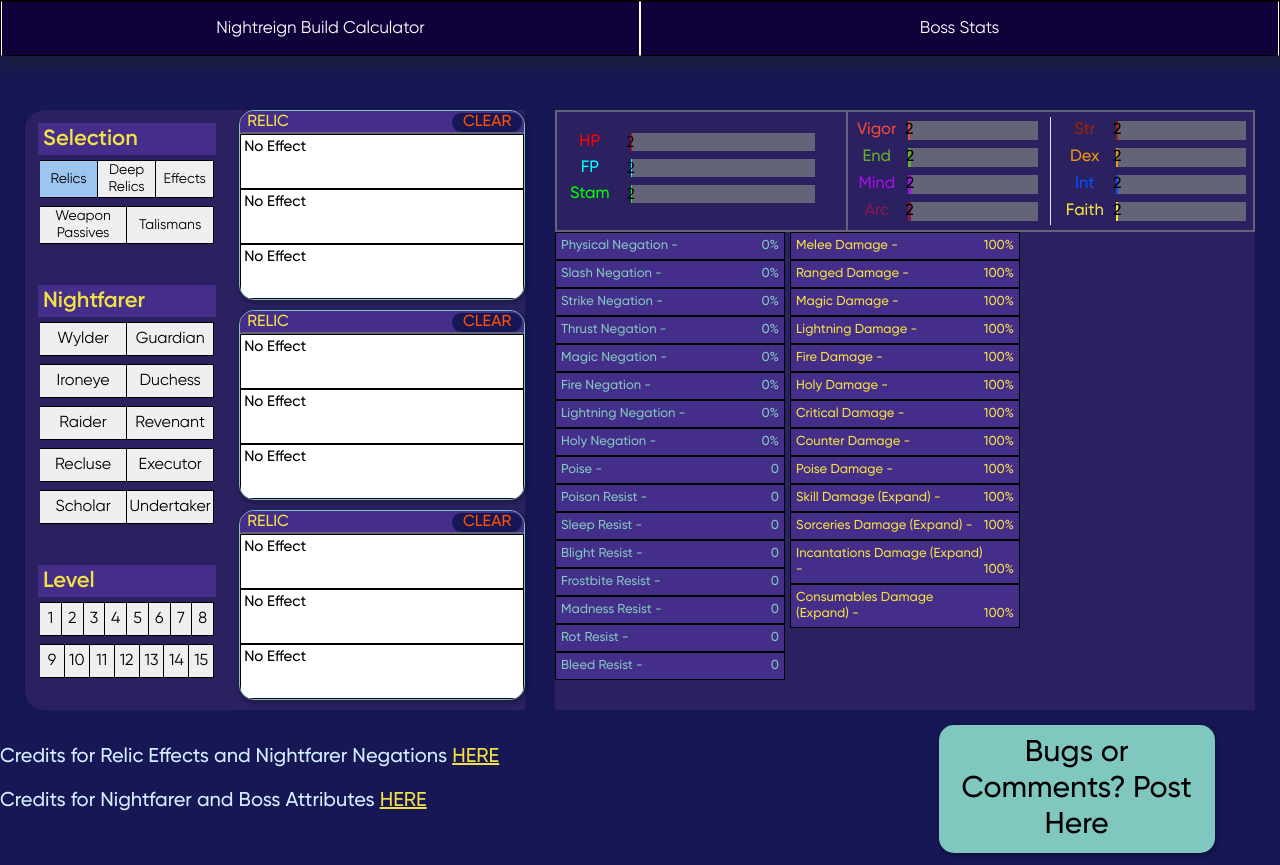
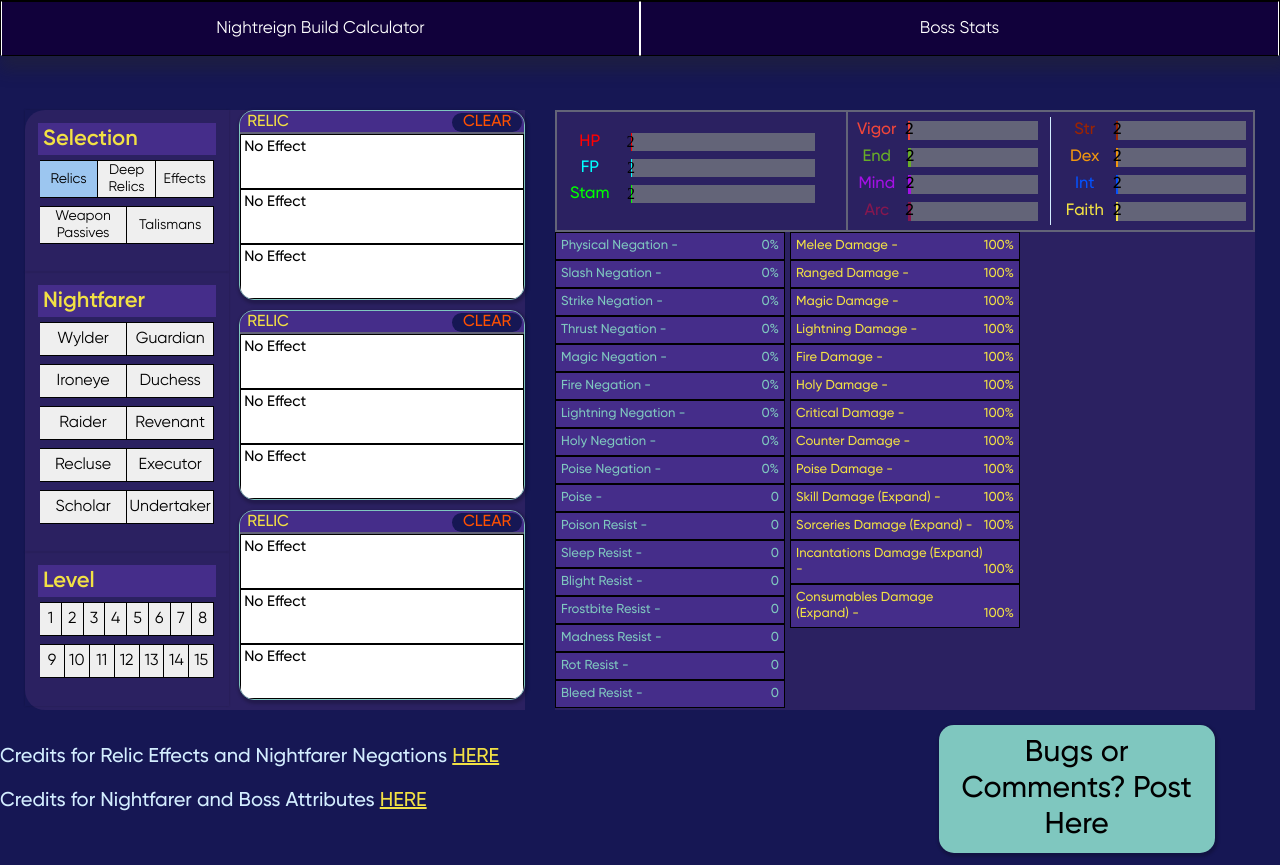
Before and after one commit to NLanese/the-codex, a Next.js app: page /showcases/projects/nightreign in a window 1280 px wide. Built offline with nearby package versions, Linux system fonts and the light colour scheme.

Commit message:
poise relics

```diff
--- a/components/Nightreign/RelicsModal.js
+++ b/components/Nightreign/RelicsModal.js
@@ -346,7 +346,7 @@ if (isCursed){
 }
     return(
         <div style={{height: '100%', paddingBottom: 10}}>
-            <div style={{height: '20%'}}>
+            <div style={{height: '15%'}}>
                 <div>
                     {renderTitle()}
                 </div>
@@ -358,7 +358,7 @@ if (isCursed){
                 </div>
             </div>
 
-            <div style={{overflowY: 'auto', overflowX: 'hidden', marginTop: isMobile ? '20%' : 5, height: isMobile ? "65%" : '80%'}}>
+            <div style={{overflowY: 'auto', overflowX: 'hidden', marginTop: isMobile ? '20%' : 5, height: isMobile ? "75%" : '85%'}}>
                 {renderFilteredEffects()}
             </div>
         </div>
--- a/components/Nightreign/StatSheet.js
+++ b/components/Nightreign/StatSheet.js
@@ -206,7 +206,7 @@ function renderStats(toggles){
                         {renderStat("Fire", "neg", toggles)}
                         {renderStat("Lightning", "neg", toggles)}
                         {renderStat("Holy", "neg", toggles)}
-
+                        {renderStat("Poise ", "neg")}
                         {renderStat("Poise", "malenia_is_overrated_there_I_said_it")}
 
                         {renderStat("Poison", "res", toggles)}
@@ -295,6 +295,7 @@ function renderStats(toggles){
                 {renderStat("Lightning", "neg", toggles)}
                 {renderStat("Holy", "neg", toggles)}
 
+                {renderStat("Poise ", "neg", toggles)}
                 {renderStat("Poise", "malenia_is_overrated_there_I_said_it", toggles)}
 
                 {renderStat("Poison", "res", toggles)}
@@ -533,6 +534,9 @@ function determineRenderedValue(type, variety, toggles){
         }
         else if (type === "Holy"){
             return `${((determineDamModifier(type, variety, toggles) * negationBases.holy) * 100).toFixed(0)}%`
+        }
+        else  if (type === "Poise "){
+            return `${stack_modifiers_ADD("poiseNegation", 0, toggles)}%`
         }
     }
 
@@ -826,6 +830,11 @@ function determineDamModifier(type, relCat=false, toggles){
             totalMod = stack_modifiers('lightningNegation', totalMod, toggles)
             totalMod = stack_modifiers('affNegation', totalMod, toggles)
         }
+        // Finds "Magic Damage Modifiers" and applies
+        else if (type === "Poise "){
+            totalMod = 0
+            totalMod = stack_modifiers_ADD('poiseNegation', totalMod, toggles)
+        }
     }
 
     return totalMod
@@ -844,6 +853,23 @@ function stack_modifiers(key, totalMod, toggles){
             }
         }
     })
+    return totalMod
+}
+
+function stack_modifiers_ADD(key, totalMod, toggles){
+    let mods = findDamageTypeFromEffects(key)
+    mods.forEach(dam => {
+        if (determine_if_effect_is_toggled(dam, toggles)){
+            if (dam.effect.conditionCounter){
+                let mod = (( (dam.effect[key] - 1) + toggles[dam.effect.condition] ) + 1)
+                totalMod = totalMod + mod
+            }
+            else if (determine_if_effect_is_active(dam)){
+                totalMod = totalMod + dam.effect[key]
+            }
+        }
+    })
+    console.log(totalMod)
     return totalMod
 }
 
--- a/constants/projects/nightreign/relics/defensiveRelics.js
+++ b/constants/projects/nightreign/relics/defensiveRelics.js
@@ -161,6 +161,36 @@ const defensiveRelics = [
             rotRes: 75
         }
     },
+    {
+        title: "Improved Poise",
+        desc: "THIS DOES NOT INCREASE POISE. This DECREASES poise damage taken by 5%",
+        stacks: {self: true, selfType: true},
+        selfType: "poiseNeg",
+        effect: {
+            poiseNegation: 5,
+            always: true,
+        }
+    },
+    {
+        title: "Improved Poise +1",
+        desc: "THIS DOES NOT INCREASE POISE. This DECREASES poise damage taken by 10%",
+        stacks: {self: true, selfType: true},
+        selfType: "poiseNeg",
+        effect: {
+            poiseNegation: 10,
+            always: true,
+        }
+    },
+    {
+        title: "Improved Poise +2",
+        desc: "THIS DOES NOT INCREASE POISE. This DECREASES poise damage taken by 15%",
+        stacks: {self: true, selfType: true},
+        selfType: "poiseNeg",
+        effect: {
+            poiseNegation: 15,
+            always: true,
+        }
+    },
 ]
 
 export default defensiveRelics
```
